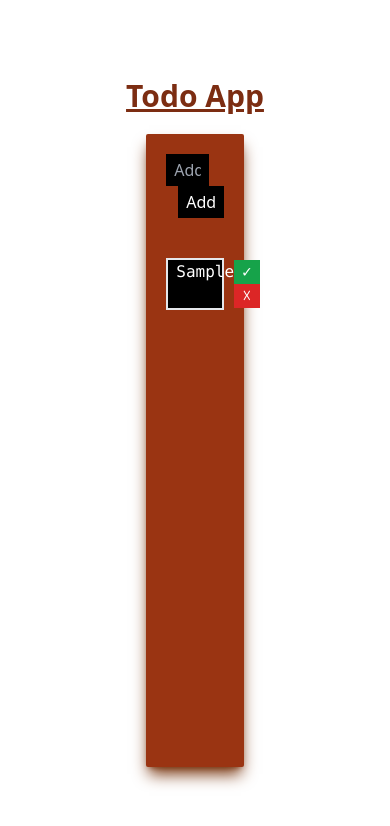
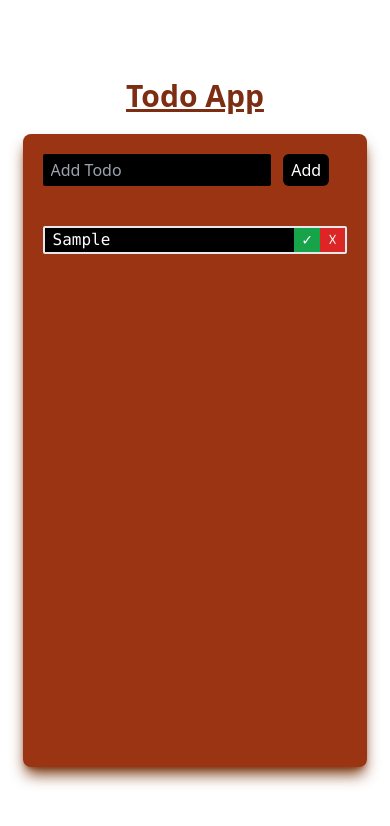
Before and after one commit to rajasyah/todo-react-app, a React (Create React App) app: page / in a window 390 px wide. Both pictures are taken after typing "Sample" into the empty fields and a click on the button "Add". Shown: the top 826 px of the page. Built offline with nearby package versions, Linux system fonts and the light colour scheme.

Commit message:
add responsive

```diff
--- a/src/components/Form.js
+++ b/src/components/Form.js
@@ -4,13 +4,16 @@ const Form = ({ handleSubmit, handleChange, input }) => {
   return (
     <form className="mb-10" onSubmit={handleSubmit}>
       <input
-        className="w-3/4 bg-black text-white px-2 py-1 focus:outline-none"
+        className="w-9/12 sm:w-5/6 md:10/12 rounded-sm bg-black text-white px-2 py-1 focus:outline-none"
         type="text"
         placeholder="Add Todo"
         onChange={handleChange}
         value={input}
       />
-      <button className=" px-2 py-1 ml-3 text-white bg-black " type="submit">
+      <button
+        className="rounded-md px-2 py-1 ml-3 text-white bg-black "
+        type="submit"
+      >
         Add
       </button>
     </form>
--- a/src/components/List.js
+++ b/src/components/List.js
@@ -5,14 +5,12 @@ const List = ({ todos, setList }) => {
     <ul>
       {todos.map((todo) => (
         <li
-          className="flex justify-between bg-black border-2 pl-2 mb-4 text-white font-mono "
+          className={`flex justify-between ${
+            todo.completed ? "bg-green-900 line-through" : "bg-black"
+          }  border-2 pl-2 mb-4 rounded-sm text-white font-mono`}
           key={todo.id}
         >
-          {todo.completed ? (
-            <p className="line-through">{todo.text}</p>
-          ) : (
-            todo.text
-          )}
+          {todo.text}
           <div className="">
             <button
               onClick={() =>
--- a/src/components/TodoList.js
+++ b/src/components/TodoList.js
@@ -23,7 +23,7 @@ const TodoList = () => {
   };
 
   return (
-    <div className="h-3/4 w-1/4 bg-orange-800 p-5 shadow-amber-900 shadow-lg rounded-sm">
+    <div className="h-3/4 w-4/4 sm:w-3/4 md:w-2/4 bg-orange-800 p-5 shadow-amber-900 shadow-lg rounded-lg overflow-auto">
       <Form
         handleSubmit={handleSubmit}
         handleChange={handleChange}
```
